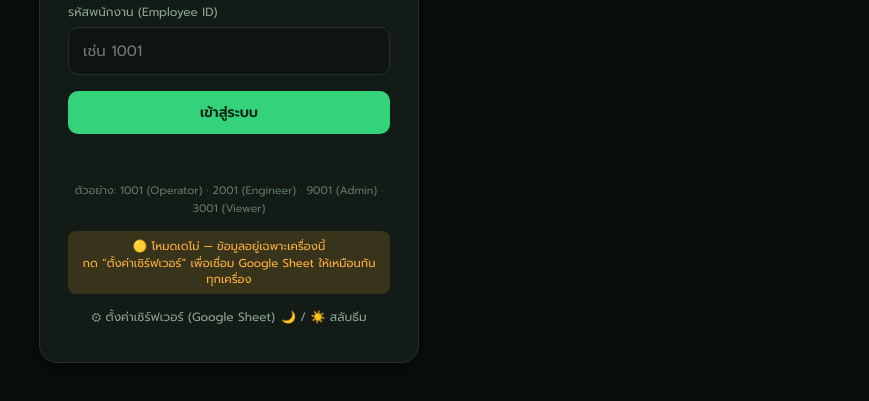
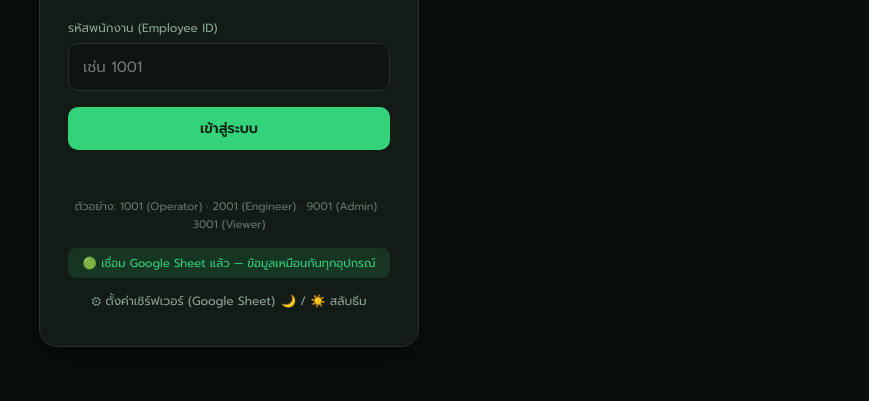
Before and after one commit to MaintenanceTSAT-4/Daily_PPM-Aircompressor, a plain HTML site: page index.html in a window 1280 px wide. Shown: the part 349-750 px from the top of the page, without its empty margins (411-1280 px from the left). Drawn offline with Linux system fonts and the light colour scheme.

Commit message:
Update BACKEND_URL to point to live Google Script

```diff
--- a/index.html
+++ b/index.html
@@ -339,7 +339,7 @@ textarea.input{resize:vertical;min-height:70px}
  * เว้นว่าง = โหมดเดโม่ (ข้อมูลจำลองในเครื่อง ไม่บันทึกจริง)
  * ตัวอย่าง: var BACKEND_URL='https://script.google.com/macros/s/AKfycb..../exec';
  * ============================================================ */
-var BACKEND_URL='';
+var BACKEND_URL='https://script.google.com/macros/s/AKfycbwCwy3YiJsW4DBg3bpVgDKcSXC_dhczMx2Dt_Hnr3xpXMsb18OWlImzamRLLqICS6RNQw/exec';
 try{ if(!BACKEND_URL){ var _b=localStorage.getItem('ppm_backend'); if(_b) BACKEND_URL=_b; } }catch(e){}
 var S={user:null,machines:[],items:[],date:todayStr(),shift:'all',notifs:[],view:'dashboard'};
 function todayStr(){var d=new Date(),p=function(n){return (n<10?'0':'')+n;};return d.getFullYear()+'-'+p(d.getMonth()+1)+'-'+p(d.getDate());}
```
